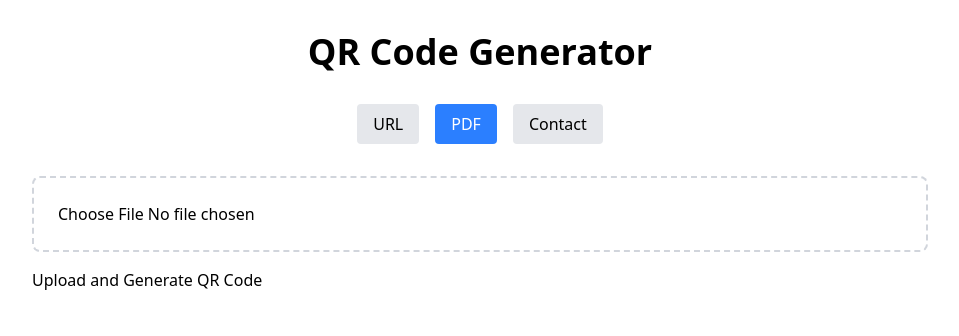
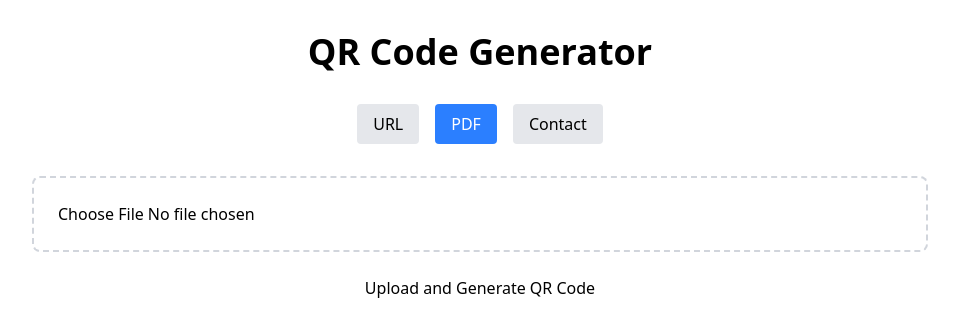
Before and after one commit to EmmanuelOBUjunior/qr_gen, a Next.js app: page / in a window 1280 px wide. Both pictures are taken after a click on the button "PDF". Shown: the top 336 px of the page, without its empty margins (160-1119 px from the left). Built offline with nearby package versions, Linux system fonts and the light colour scheme.

Commit message:
feat:working on the pdf uploader

```diff
--- a/components/PDFUploader.tsx
+++ b/components/PDFUploader.tsx
@@ -53,7 +53,7 @@ const PDFUploader = () => {
         />
       </div>
       {error && <p className="text-red-500">{error}</p>}
-      <button onClick={handleUpload} disabled={!file || uploading}>
+      <button onClick={handleUpload} disabled={!file || uploading} className={`w-full py-2 px-4 rounded ${!file || uploading}`}>
         Upload and Generate QR Code
       </button>
     </div>
```
